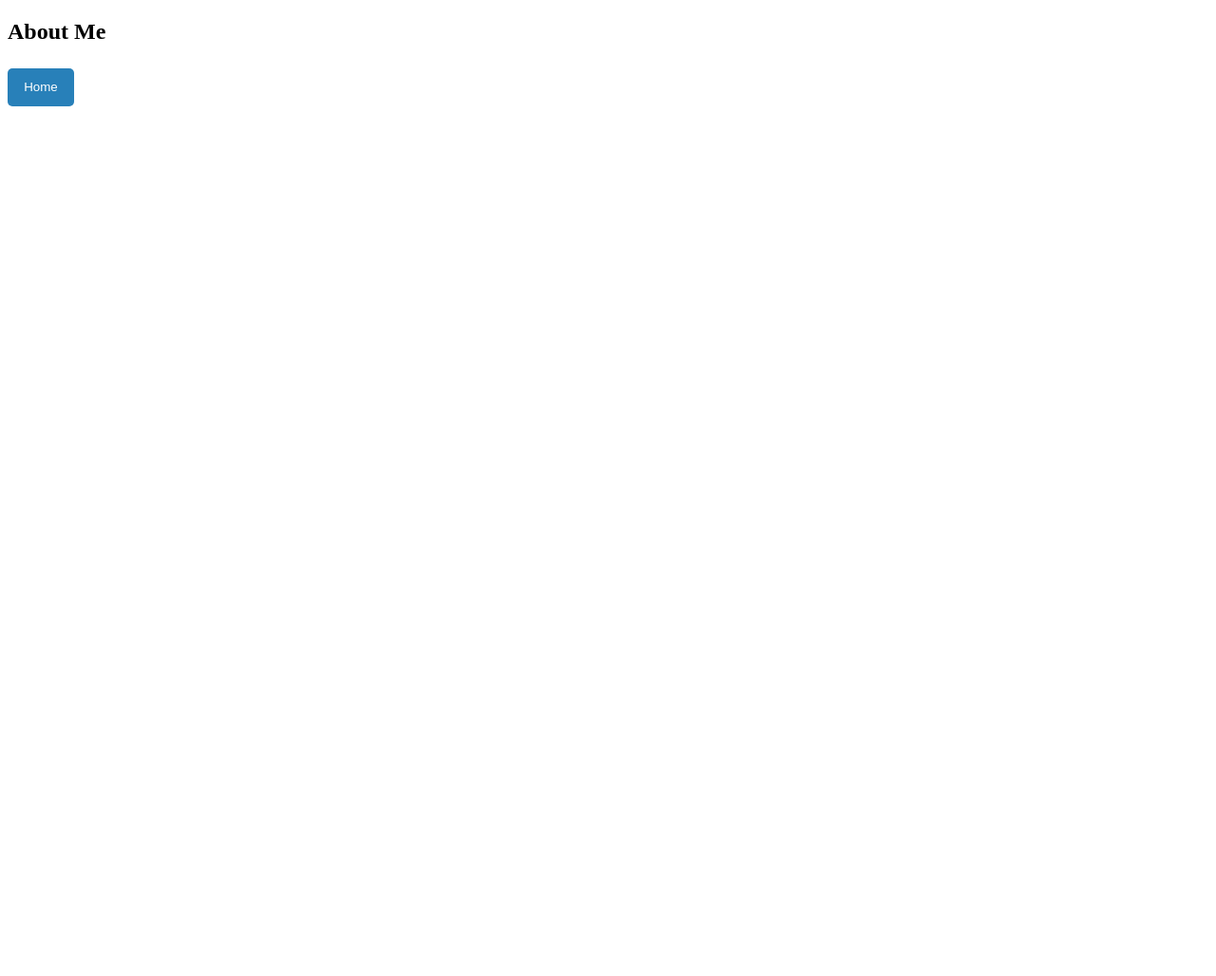
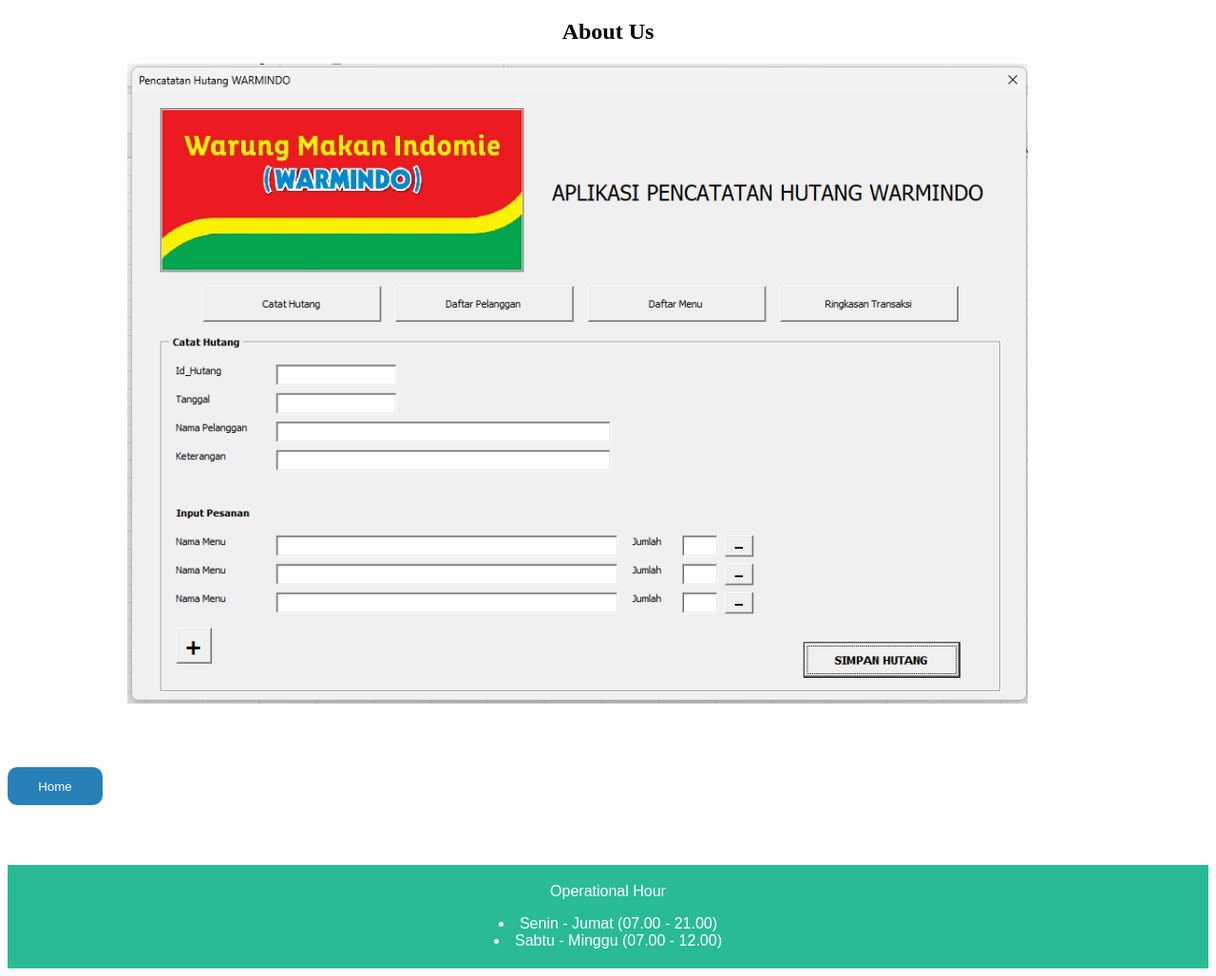
Before and after one commit to enrexl/Tugas10_20220140160, a plain HTML site: page about-me.html in a window 1280 px wide. Shown: the whole page at 95% size. Before the commit the page ends 800 px from the top, so only its background shows below. Drawn offline with Linux system fonts and the light colour scheme.

Commit message:
Perubahan paragraf

```diff
--- a/about-me.html
+++ b/about-me.html
@@ -1,3 +1,11 @@
+
+
+
+
+
+
+
+
 <!DOCTYPE html>
 <html lang="en">
   <head>
@@ -7,7 +15,16 @@
     <link rel="stylesheet" href="ame.css" />
   </head>
   <body>
-    <h2>About Me</h2>
+    <h2 class="judul">About Us</h2>
+    <img class="foto" src="foto.png" alt="" />
     <button class="back"><a href="index.html">Home</a></button>
+    <footer>
+      <p>Operational Hour</p>
+
+
+        <li>Senin - Jumat (07.00 - 21.00)</li>
+        <li>Sabtu - Minggu (07.00 - 12.00)</li>
+      </ul>
+    </footer>
   </body>
 </html>
--- a/ame.css
+++ b/ame.css
@@ -1,11 +1,34 @@
 .back,
 a {
-  margin-top: 5px;
+  text-align: center;
+  margin-top: 5%;
+  margin-bottom: 5%;
+  display: flex;
+  justify-content: center;
+  align-items: center;
   background-color: #2880b9;
   color: white;
   text-decoration: none;
-  width: 70px;
+  width: 100px;
   height: 40px;
   border: transparent;
-  border-radius: 5px;
+  border-radius: 10px;
 }
+
+.judul {
+  text-align: center;
+}
+.foto {
+  width: 75%;
+  margin-left: 10%;
+  margin-right: 10%;
+}
+
+footer {
+  text-align: center;
+  padding: 3px;
+  padding-bottom: 20px;
+  background-color: #29ba96;
+  color: white;
+  font-family: sans-serif;
+}
--- a/form.css
+++ b/form.css
@@ -5,6 +5,8 @@ body {
 }
 
 form {
+  margin-top: 5px;
+  margin-left: 5px;
   width: 100px;
 }
 
@@ -14,7 +16,10 @@ legend {
 
 .back,
 a {
+  font-size: 15px;
+  align-items: center;
   margin-top: 5px;
+  margin-bottom: 5px;
   background-color: #2880b9;
   color: white;
   text-decoration: none;
@@ -23,3 +28,10 @@ a {
   border: transparent;
   border-radius: 5px;
 }
+
+.submit {
+  width: 100px;
+  height: 40px;
+  color: white;
+  background-color: #2952ba;
+}
```
Also changed, not shown: form.html (+9 -9 lines), style.css (+7 -4 lines), foto.png (added).
